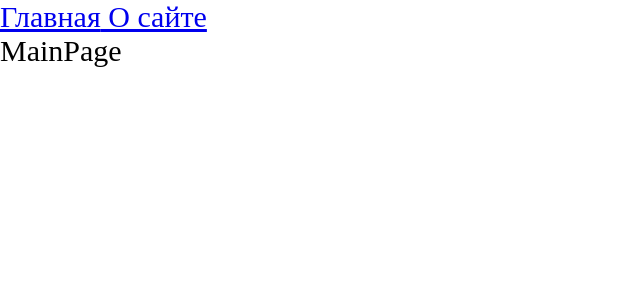
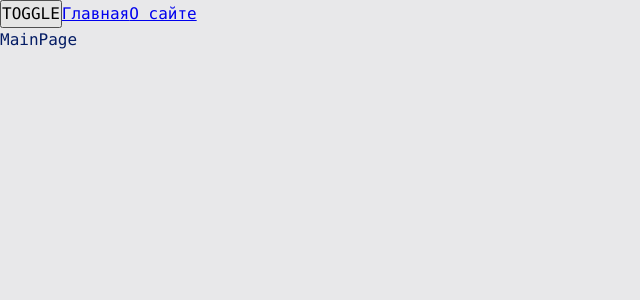
Before and after one commit to Alex666000/production-project-2023-contin...., a React app: page / in a window 1280 px wide. Shown: the top 300 px of the page, without its empty margins (0-640 px from the left). Built offline with nearby package versions, Linux system fonts and the light colour scheme.

Commit message:
css files + theme + ThemeContext.ts

```diff
--- a/src/App.tsx
+++ b/src/App.tsx
@@ -1,21 +1,23 @@
 import React, {Suspense} from 'react';
 import {Link, Route, Routes} from 'react-router-dom';
-import './index.scss'
-import AboutPage from "./pages/AboutPage/AboutPage";
-import MainPage from "./pages/MainPage/MainPage";
 import {AboutPageAsync} from "./pages/AboutPage/AboutPage.async";
 import {MainPageAsync} from "./pages/MainPage/MainPage.async";
+import {useTheme} from "./theme/useTheme";
+import './styles/index.scss';
+
 
 const App = () => {
+    const {theme, toggleTheme} = useTheme();
+
     return (
-        <div className='app'>
-            {/* ссылки по которым сможем переходить с одной стр на другую*/}
+        <div className={`app ${theme}`}>
+            <button onClick={toggleTheme}>TOGGLE</button>
             <Link to={'/'}>Главная</Link>
-            <Link to={'/about'}> О сайте</Link>
-            <Suspense fallback={' Loading...'}>
+            <Link to={'/about'}>О сайте</Link>
+            <Suspense fallback={<div>Loading...</div>}>
                 <Routes>
-                    <Route path={'about'} element={<AboutPageAsync/>}/>
-                    <Route path={'/'} element={<MainPageAsync/>}/>
+                    <Route path={'/about'} element={<AboutPageAsync />} />
+                    <Route path={'/'} element={<MainPageAsync />} />
                 </Routes>
             </Suspense>
         </div>
--- a/src/index.scss
+++ /dev/null
@@ -1,9 +0,0 @@
-* {
-  margin: 0;
-  padding: 0;
-  box-sizing: border-box;
-}
-
-.app {
-  font-size: 30px;
-}
--- a/src/index.tsx
+++ b/src/index.tsx
@@ -2,12 +2,17 @@
 import React from "react";
 import App from "./App";
 import {BrowserRouter} from "react-router-dom";
+// index.scss импортием в Арр чтобы стили применились дЛя всех вложенных компонентов
+import 'styles/index.scss'
+import ThemeProvider from "./theme/ThemeProvider";
 
 
 render(
     <div>
         <BrowserRouter>
-            <App/>
+            <ThemeProvider>
+                <App/>
+            </ThemeProvider>
         </BrowserRouter>
     </div>,
     document.getElementById('root')
--- /dev/null
+++ b/src/styles/index.scss
@@ -0,0 +1,19 @@
+// сюда все файлы стилей что сделали импортируем - этот файлик корневой === точка  входа для стилей (а сам index.scss импортием в Арр чтобы стили применились дЛя всех вложенных компонентов)
+@import "reset";
+@import "variables/global";
+@import "themes/normal";
+@import "themes/dark";
+
+.app {
+  // применяем шрифты из variables/global
+  font: var(--font-m); // var(--font-m) - этот шрифт по умолчанию использовать будем во всех текстах приложения
+
+  // переменная для цвета заднего фона
+  background: var(--bg-color);
+
+  // для шрифта
+  color: var(--primary-color);
+
+  // минимальна высота нашего приложения
+  min-height: 100vh;
+}
--- /dev/null
+++ b/src/styles/reset.scss
@@ -0,0 +1,18 @@
+// сброс стилей
+* {
+  margin: 0;
+  padding: 0;
+  box-sizing: border-box;
+}
+
+input,
+button,
+textarea,
+select {
+  margin: 0;
+
+  font: inherit;
+}
+/*
+обнулили отступы и сделали шрифт наследуемым
+ */
--- /dev/null
+++ b/src/styles/themes/dark.scss
@@ -0,0 +1,8 @@
+.app.dark {
+    --bg-color: #090949;
+
+    // главный цвет шрифта приложения === заголовок
+    --primary-color: #049604;
+    // второстепенный цвет шрифта то на что не надо делать акцент === описание к заголовкам например
+    --secondary-color: #04ff04;
+}
--- /dev/null
+++ b/src/styles/themes/normal.scss
@@ -0,0 +1,8 @@
+.app.light {
+  --bg-color: #e8e8ea;
+
+  // главный цвет шрифта приложения === заголовок
+  --primary-color: #041c65;
+  // второстепенный цвет шрифта то на что не надо делать акцент === описание к заголовкам например
+  --secondary-color: #0449e0;
+}
--- /dev/null
+++ b/src/styles/variables/global.scss
@@ -0,0 +1,23 @@
+// глобальные переменные - размеры шритов:
+:root {
+  // значение для самого шрифта
+  --font-family-main: Consolas, 'Times New Roman', Serif;
+  // основной шрифт приложения
+  --font-size-m: 16px;
+  --font-line-m: 24px;
+  // для каждого размера шрифта сделаем объединяющую переменную
+  --font-m: var(--font-size-m) / var(--font-line-m) var(--font-family-main);
+
+
+  --font-size-l: 24px;
+  --font-line-l: 32px;
+  --font-l: var(--font-size-l) / var(--font-line-l) var(--font-family-main);
+
+}
+
+/*
+m - размер шрифта
+
+Consolas - если этого шрифта нет будем использовать 'Times New Roman', Serif;
+
+ */
--- /dev/null
+++ b/src/theme/ThemeContext.ts
@@ -0,0 +1,15 @@
+import {createContext} from "react";
+
+export const enum Theme {
+    LIGHT = 'light',
+    DARK = 'dark',
+}
+
+export interface ThemeContextProps {
+    theme?: Theme;
+    setTheme?: (theme: Theme) => void
+}
+
+export const ThemeContext = createContext<ThemeContextProps>({} )
+
+export const LOCAL_STORAGE_THEME_KEY = 'theme';
--- /dev/null
+++ b/src/theme/ThemeProvider.tsx
@@ -0,0 +1,21 @@
+import React, {FC, useMemo, useState} from 'react';
+import {LOCAL_STORAGE_THEME_KEY, Theme, ThemeContext} from './ThemeContext';
+
+const defaultTheme = localStorage.getItem(LOCAL_STORAGE_THEME_KEY) as Theme || Theme.LIGHT;
+
+const ThemeProvider: FC = ({children}) => {
+    const [theme, setTheme] = useState<Theme>(defaultTheme);
+
+    const defaultProps = useMemo(() => ({
+        theme: theme,
+        setTheme: setTheme,
+    }), [theme])
+
+    return (
+        <ThemeContext.Provider value={defaultProps}>
+            {children}
+        </ThemeContext.Provider>
+    );
+};
+
+export default ThemeProvider;
--- /dev/null
+++ b/src/theme/useTheme.ts
@@ -0,0 +1,22 @@
+import {LOCAL_STORAGE_THEME_KEY, Theme, ThemeContext} from "./ThemeContext";
+import {useContext} from "react";
+
+interface UseThemeResult {
+    toggleTheme: () => void;
+    theme: Theme;
+}
+
+export function useTheme(): UseThemeResult {
+    const {theme, setTheme} = useContext(ThemeContext);
+
+    const toggleTheme = () => {
+        const newTheme = theme === Theme.DARK ? Theme.LIGHT : Theme.DARK
+        setTheme(newTheme);
+        localStorage.setItem(LOCAL_STORAGE_THEME_KEY, newTheme);
+    }
+
+    return {
+        theme,
+        toggleTheme,
+    }
+}
```
Also changed, not shown: 1 other file (tests, documents, lock files or other folders).
